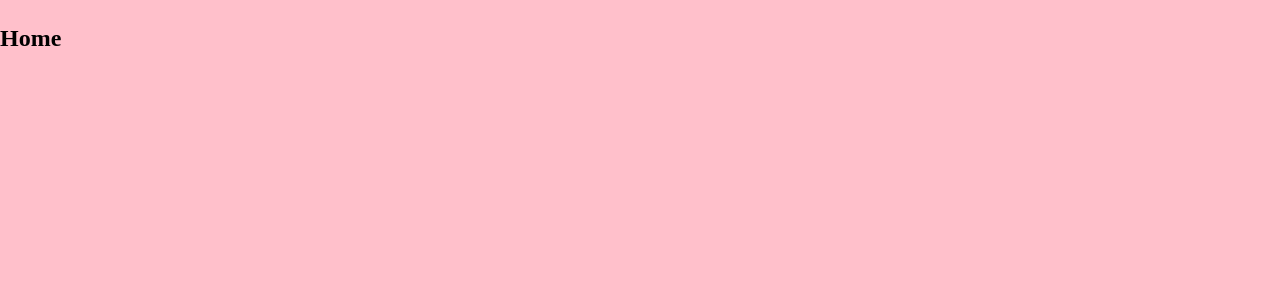
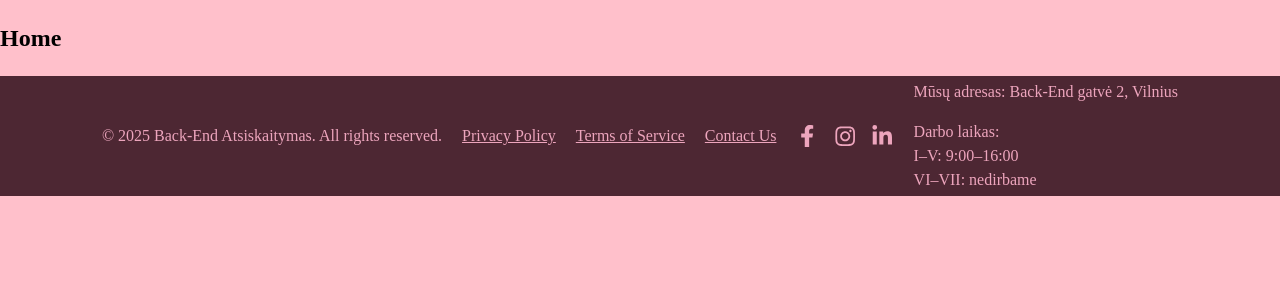
Before and after one commit to trubicynaite/back-end-atsiskaitymas, a React (Vite) app in the folder client/: page / in a window 1280 px wide. Shown: the top 300 px of the page. Built offline with nearby package versions, Linux system fonts and the light colour scheme.

Commit message:
added footer

```diff
--- a/client/package.json
+++ b/client/package.json
@@ -12,6 +12,7 @@
   "dependencies": {
     "react": "^19.0.0",
     "react-dom": "^19.0.0",
+    "react-icons": "^5.5.0",
     "react-router": "^7.6.1",
     "styled-components": "^6.1.18"
   },
--- a/client/src/components/UI/organisms/Footer.jsx
+++ b/client/src/components/UI/organisms/Footer.jsx
@@ -1,8 +1,72 @@
+import styled from 'styled-components';
+import { FaFacebookF, FaTwitter, FaInstagram, FaLinkedinIn } from 'react-icons/fa';
+
+const StyledFooter = styled.footer`
+    height: 120px;
+    background-color: #4d2733;
+
+    display: flex;
+    justify-content: center;
+    align-items: center;
+
+    gap: 20px;
+
+    >p, a {
+        color: #eda5bd;
+        margin: 0;
+    }
+
+    >a {
+        text-decoration: none;
+        margin: 0 10px;
+        &:hover {
+            text-decoration: underline;
+        }
+    }
+.salygos {
+    display: flex;
+        gap: 20px;
+        flex-wrap: wrap;
+        justify-content: center;
+}
+
+.social {
+        display: flex;
+        gap: 15px;
+        margin-top: 8px;
+
+        a {
+            color: #eda5bd;
+            font-size: 1.4rem;
+
+            &:hover {
+                color: #d36c8c;
+            }
+        }
+    }
+    .info{
+        color: #eda5bd;
+    }
+`
 const Footer = () => {
     return (
-        <footer>
-
-        </footer>
+        <StyledFooter>
+            <p>&copy; 2025 Back-End Atsiskaitymas. All rights reserved.</p>
+            <div className='salygos'>
+                <a href="/privacy-policy">Privacy Policy</a>
+                <a href="/terms-of-service">Terms of Service</a>
+                <a href="/contact">Contact Us</a>
+            </div>
+            <div className="social">
+                <a href="https://facebook.com" target="_blank"><FaFacebookF /></a>
+                <a href="https://instagram.com" target="_blank" ><FaInstagram /></a>
+                <a href="https://linkedin.com" target="_blank" ><FaLinkedinIn /></a>
+            </div>
+            <div className="info">
+                <p>Mūsų adresas: Back-End gatvė 2, Vilnius</p>
+                <p>Darbo laikas: <br />I–V: 9:00–16:00<br />VI–VII: nedirbame</p>
+            </div>
+        </StyledFooter>
     );
 }
 
```
Also changed, not shown: 1 other file (tests, documents, lock files or other folders).
